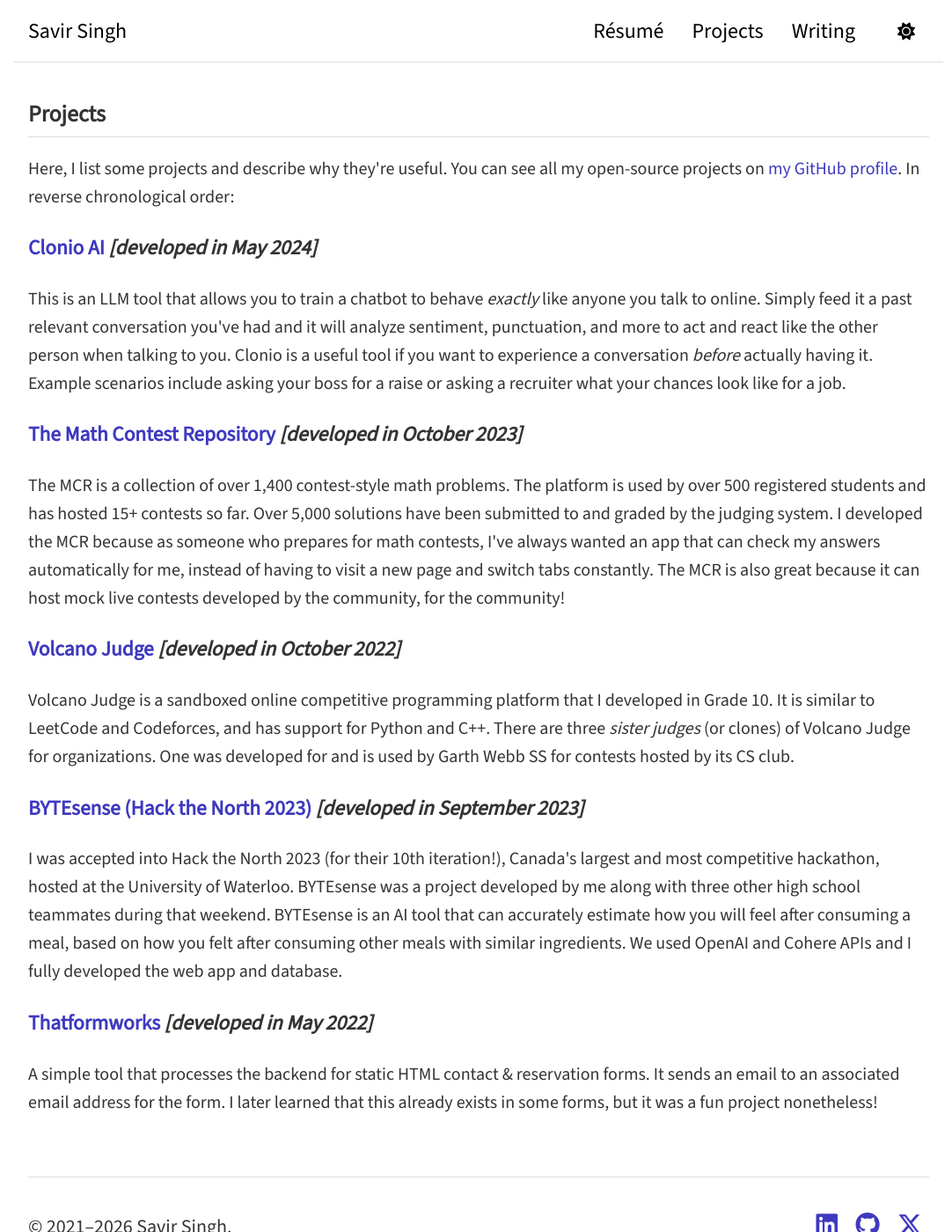
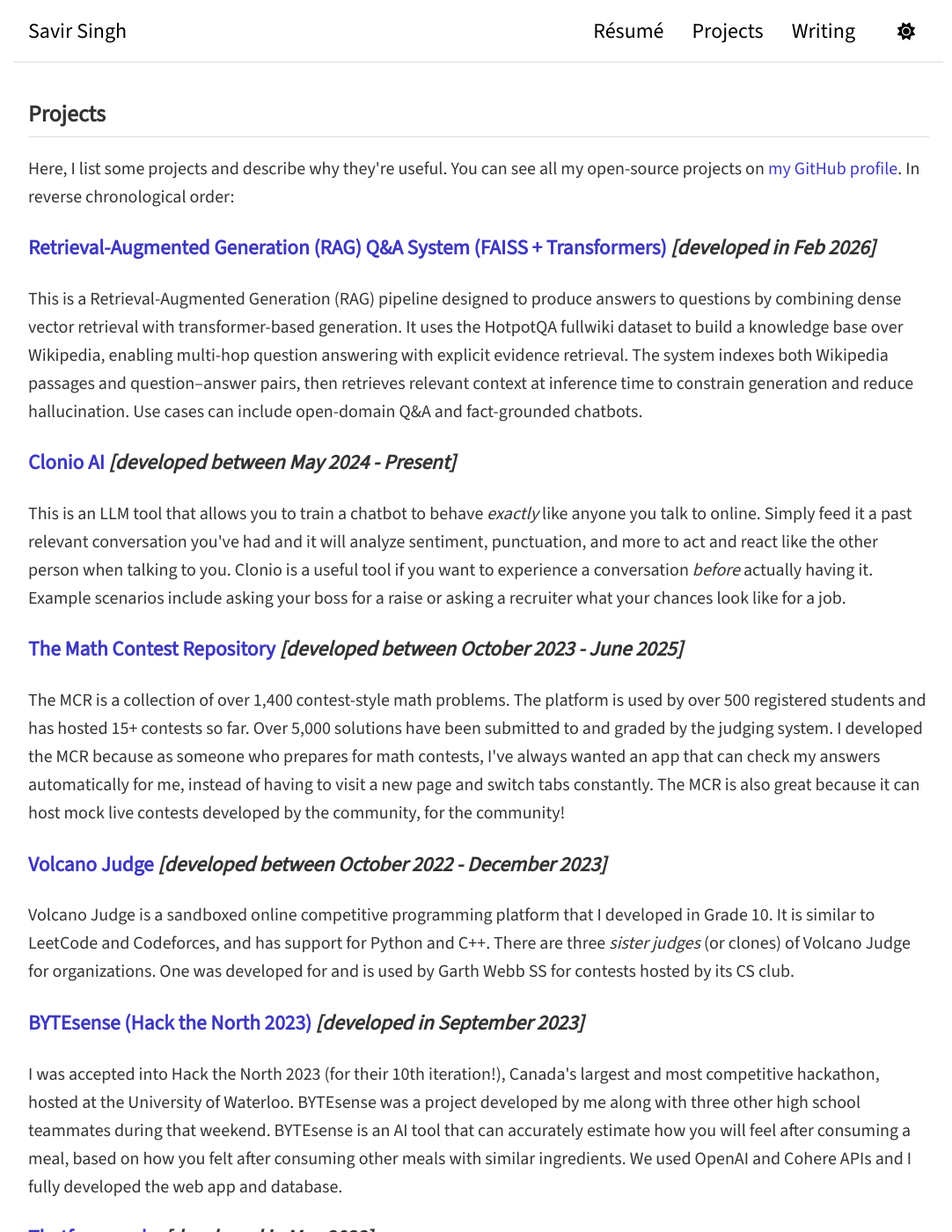
Before and after one commit to savirsingh/savirsingh.github.io, a Jekyll site: the page built from projects.html, in a window 1280 px wide and 1400 px high. Shown: the whole window at 88% size, without its empty margins (96-1178 px from the left). Built offline with Jekyll 4.4.1, drawn with Linux system fonts in a browser that asks for light colours.

Commit message:
Revise project details and links in projects.html
Updated project descriptions and development timelines for several projects.

```diff
--- a/projects.html
+++ b/projects.html
@@ -7,11 +7,13 @@ permalink: /projects/
 <section id="projects">
             <h2>Projects</h2>
             <p>Here, I list some projects and describe why they're useful. You can see all my open-source projects on <a href="https://github.com/savirsingh">my GitHub profile</a>. In reverse chronological order:</p>
-            <h3><a href="https://clonioai.guessoword.com">Clonio AI</a> <i>[developed in May 2024]</i></h3>
+            <h3><a href="https://github.com/savirsingh/RAG-System">Retrieval-Augmented Generation (RAG) Q&A System (FAISS + Transformers)</a> <i>[developed in Feb 2026]</i></h3>
+            <p>This is a Retrieval-Augmented Generation (RAG) pipeline designed to produce answers to questions by combining dense vector retrieval with transformer-based generation. It uses the HotpotQA fullwiki dataset to build a knowledge base over Wikipedia, enabling multi-hop question answering with explicit evidence retrieval. The system indexes both Wikipedia passages and question–answer pairs, then retrieves relevant context at inference time to constrain generation and reduce hallucination. Use cases can include open-domain Q&A and fact-grounded chatbots.</p>
+            <h3><a href="https://clonioai.guessoword.com">Clonio AI</a> <i>[developed between May 2024 - Present]</i></h3>
             <p>This is an LLM tool that allows you to train a chatbot to behave <i>exactly</i> like anyone you talk to online. Simply feed it a past relevant conversation you've had and it will analyze sentiment, punctuation, and more to act and react like the other person when talking to you. Clonio is a useful tool if you want to experience a conversation <i>before</i> actually having it. Example scenarios include asking your boss for a raise or asking a recruiter what your chances look like for a job.</p>
-            <h3><a href="https://mathcontestrepository.pythonanywhere.com">The Math Contest Repository</a> <i>[developed in October 2023]</i></h3>
+            <h3><a href="https://mathcontestrepository.pythonanywhere.com">The Math Contest Repository</a> <i>[developed between October 2023 - June 2025]</i></h3>
             <p>The MCR is a collection of over 1,400 contest-style math problems. The platform is used by over 500 registered students and has hosted 15+ contests so far. Over 5,000 solutions have been submitted to and graded by the judging system. I developed the MCR because as someone who prepares for math contests, I've always wanted an app that can check my answers automatically for me, instead of having to visit a new page and switch tabs constantly. The MCR is also great because it can host mock live contests developed by the community, for the community!</p>
-            <h3><a href="https://volcanojudge.pythonanywhere.com">Volcano Judge</a> <i>[developed in October 2022]</i></h3>
+            <h3><a href="https://github.com/savirsingh/volcano-judge">Volcano Judge</a> <i>[developed between October 2022 - December 2023]</i></h3>
             <p>Volcano Judge is a sandboxed online competitive programming platform that I developed in Grade 10. It is similar to LeetCode and Codeforces, and has support for Python and C++. There are three <i>sister judges</i> (or clones) of Volcano Judge for organizations. One was developed for and is used by Garth Webb SS for contests hosted by its CS club.</p>
             <h3><a href="https://github.com/savirsingh/bytesense-htn-project">BYTEsense (Hack the North 2023)</a> <i>[developed in September 2023]</i></h3>
             <p>I was accepted into Hack the North 2023 (for their 10th iteration!), Canada's largest and most competitive hackathon, hosted at the University of Waterloo. BYTEsense was a project developed by me along with three other high school teammates during that weekend. BYTEsense is an AI tool that can accurately estimate how you will feel after consuming a meal, based on how you felt after consuming other meals with similar ingredients. We used OpenAI and Cohere APIs and I fully developed the web app and database.</p>
```
